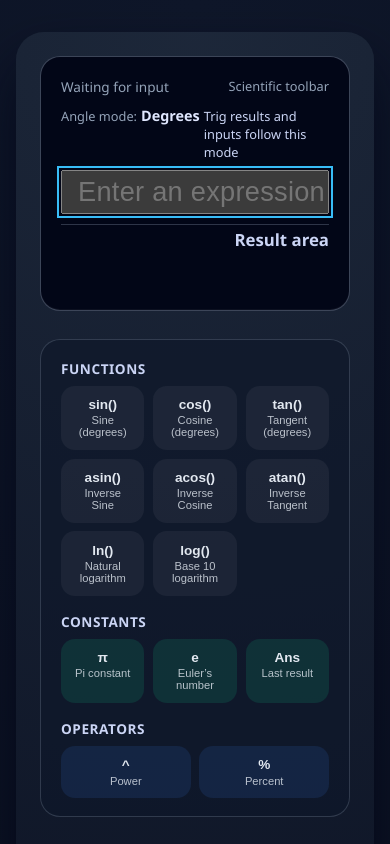
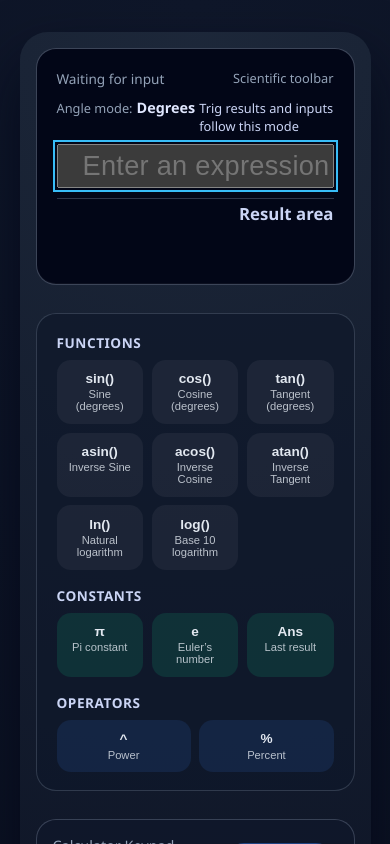
Before and after one commit to johnwick22012026-source/Calculator, a React (Vite) app: page / in a window 390 px wide. Shown: the top 844 px of the page. Built offline with nearby package versions, Linux system fonts and the light colour scheme.

Commit message:
feat(CALC-57): Implement responsive calculator container layout — src/App.css

```diff
--- a/src/App.css
+++ b/src/App.css
@@ -19,12 +19,20 @@
 /* Global interactive element defaults */
 button,
 a,
-input,
-select,
-textarea,
 [role="button"],
 [role="link"] {
   cursor: pointer;
+  transition: background 0.2s ease,
+              border-color 0.2s ease,
+              color 0.2s ease,
+              filter 0.2s ease,
+              transform 0.1s ease,
+              box-shadow 0.2s ease;
+}
+
+input,
+select,
+textarea {
   transition: background 0.2s ease,
               border-color 0.2s ease,
               color 0.2s ease,
@@ -89,14 +97,14 @@ body {
   display: flex;
   align-items: center;
   justify-content: center;
-  padding: 2rem 1rem;
+  padding: clamp(1rem, 5vh, 2rem) clamp(1rem, 5vw, 2rem);
 }
 
 .calculator-panel {
-  width: min(100%, 480px);
+  width: clamp(280px, 90vw, 480px);
   background: radial-gradient(circle at top, rgba(30, 41, 59, 0.9), #020617);
   border-radius: 28px;
-  padding: 2rem;
+  padding: clamp(1rem, 4vw, 2rem);
   box-shadow: 0 30px 60px rgba(2, 6, 23, 0.7);
   display: flex;
   flex-direction: column;
@@ -421,10 +429,6 @@ body {
 }
 
 @media (max-width: 600px) {
-  .calculator-panel {
-    padding: 1.5rem;
-  }
-
   .keypad-grid {
     gap: 0.5rem;
   }
```
